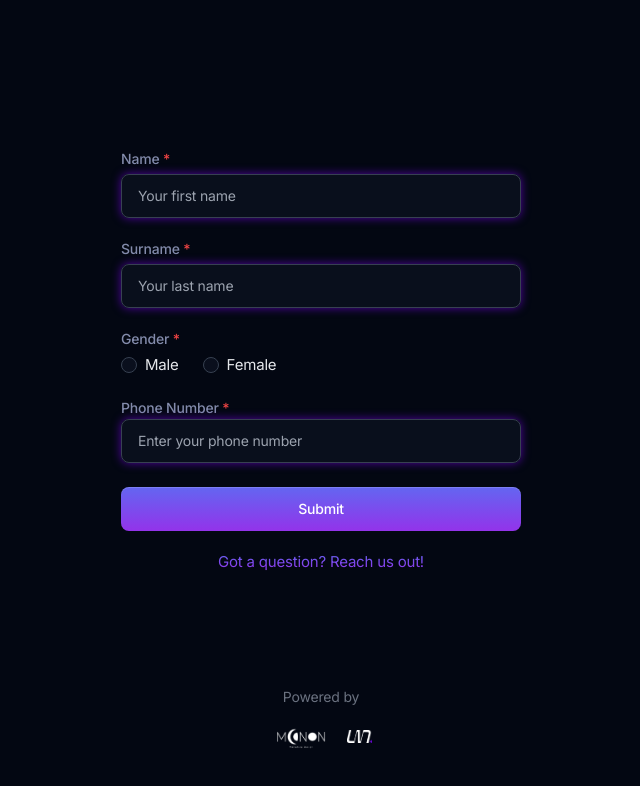
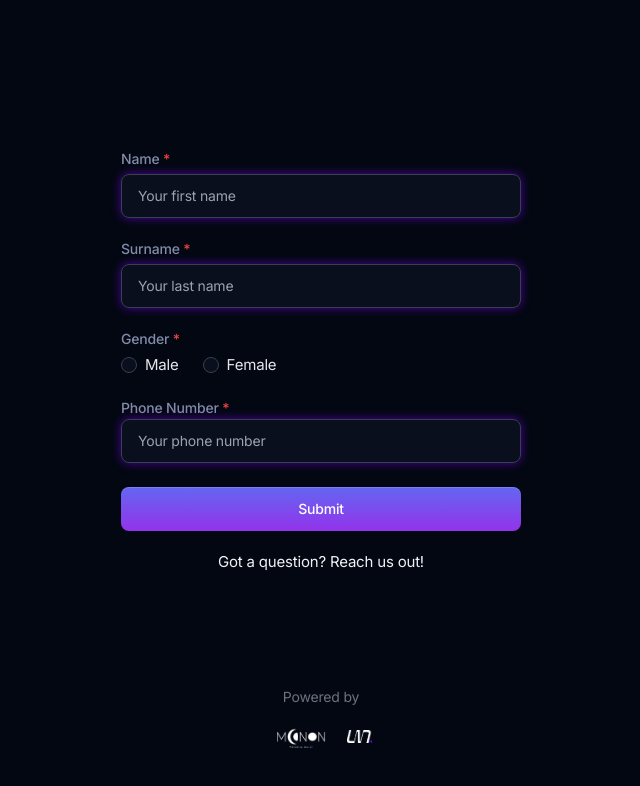
Before and after one commit to kleal08/728ent, a Next.js app: page / in a window 1280 px wide. Shown: the top 786 px of the page, without its empty margins (319-959 px from the left). Built offline with nearby package versions, Linux system fonts and the light colour scheme.

Commit message:
Changes extra for V2

```diff
--- a/app/(default)/page.tsx
+++ b/app/(default)/page.tsx
@@ -202,7 +202,7 @@ export default function SignUp() {
                           type="text"
                           autoComplete="off"
                           className="form-input w-full border-2 border-purple-500 bg-white/80 placeholder:text-gray-400 text-gray-900 focus:ring-0 focus:border-purple-700 outline-none shadow-[0_0_10px_rgba(128,0,255,0.6)] transition-shadow focus:shadow-[0_0_15px_rgba(128,0,255,0.8)]"
-                          placeholder="Enter your phone number"
+                          placeholder="Your phone number"
                           value={phone}
                           onChange={(e) => setPhone(e.target.value)}
                           required
@@ -223,8 +223,8 @@ export default function SignUp() {
                           href="https://www.instagram.com/728.ent?igsh=MXh4bTdzdWl5MjRhNA%3D%3D&utm_source=qr"
                           target="_blank"
                           rel="noopener noreferrer"
-                          className="text-transparent bg-clip-text bg-gradient-to-t from-purple-600 to-indigo-500 hover:bg-gradient-to-b hover:from-indigo-600 hover:to-purple-600 transition-all duration-300 ease-in-out"
-                        >
+                          className="text-transparent bg-clip-text bg-gradient-to-t from-gray-200 to-white hover:bg-gradient-to-b hover:from-white hover:to-gray-300 transition-all duration-300 ease-in-out"
+                          >
                         Got a question? Reach us out!
                         </a>
                       </div>
```
